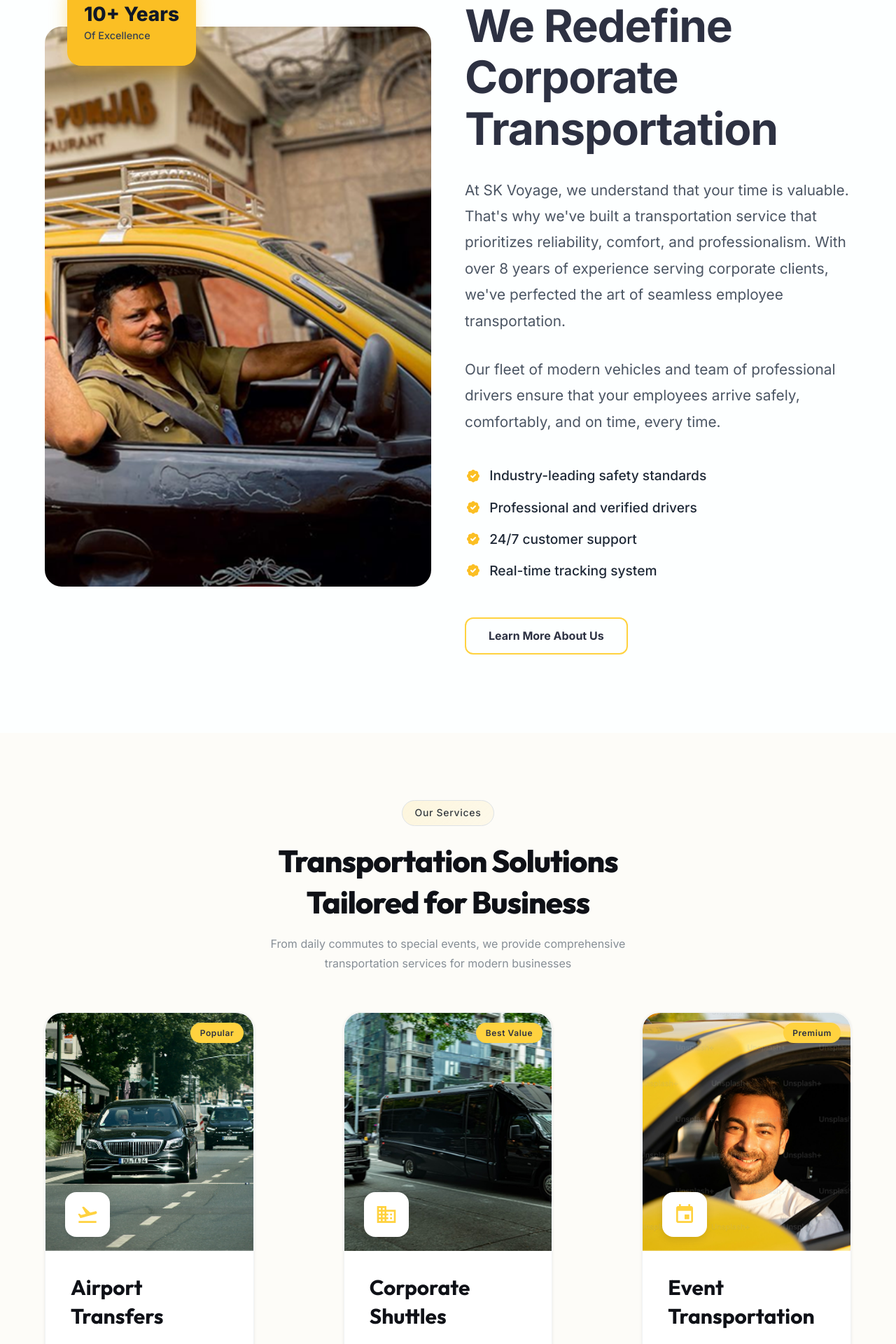
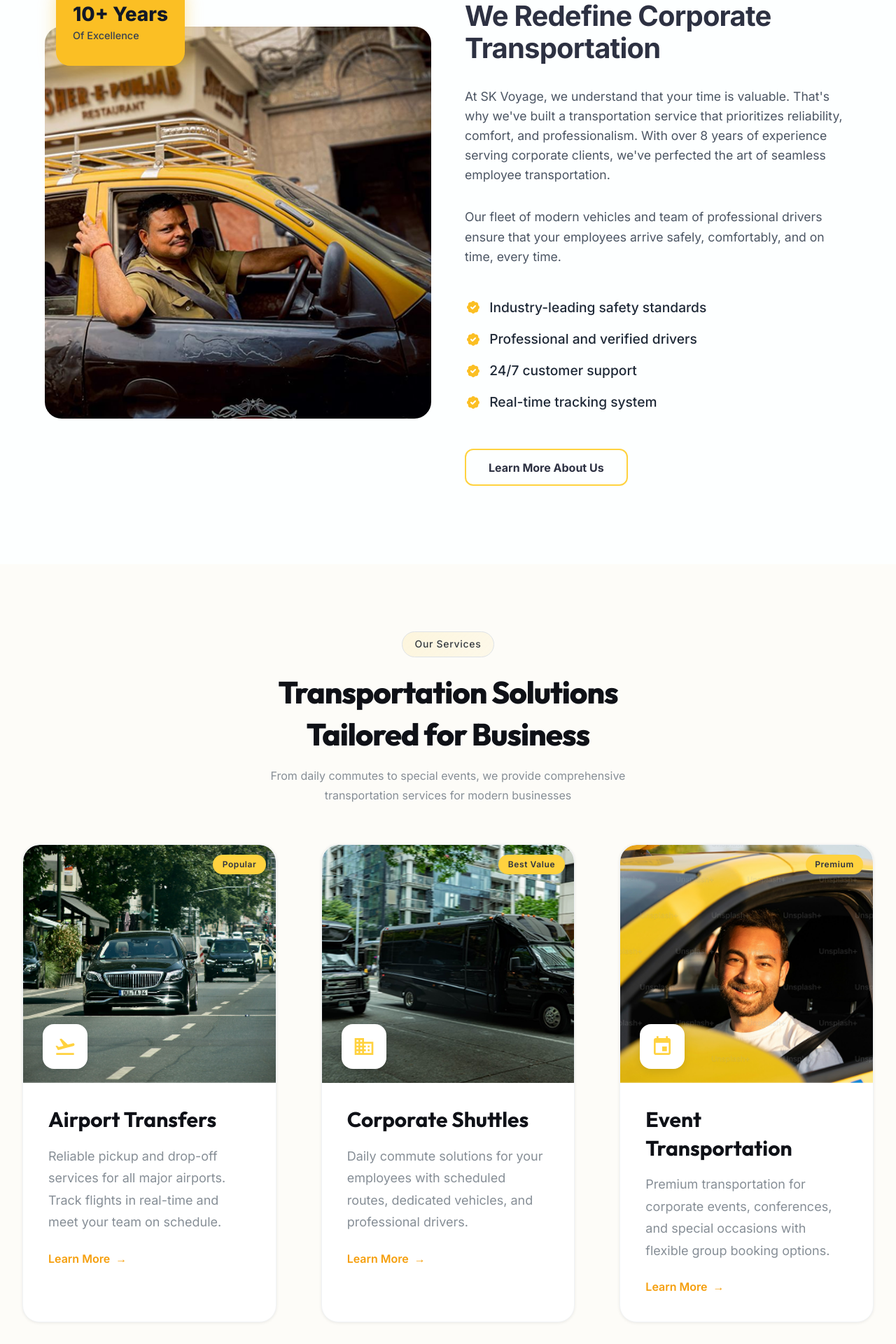
Before and after one commit to Rohithakur027/Sk_Travel_landing_page, a Next.js app: page / in a window 1280 px wide. Shown: the part 5180-7100 px from the top of the page at 70% size. Built offline with nearby package versions, Linux system fonts and the light colour scheme; no server answers.

Commit message:
fixed dimensions

```diff
--- a/components/home/ContactSection.module.css
+++ b/components/home/ContactSection.module.css
@@ -1,5 +1,5 @@
 .section {
-  padding: 5rem 0;
+  padding: 4rem 0;
   background-color: rgb(254,253,248);
 }
 
--- a/components/home/CorporateSection.module.css
+++ b/components/home/CorporateSection.module.css
@@ -35,14 +35,14 @@
 .imgWrapper {
   position: relative;
   width: 100%;
-  height: 50rem;
+  height: 35rem;
   border-radius: 1.5rem;
   overflow: hidden;
 }
 
 @media (max-width: 1024px) {
   .imgWrapper {
-    height: 35rem;
+    height: 30rem;
   }
 }
 
@@ -60,7 +60,7 @@
 .badge {
   position: absolute;
   top: -4rem;
-  left: 2rem;
+  left: 1rem;
   background-color: #fbbf24;
   border-radius: 1.25rem;
   padding: 2rem 1.5rem;
@@ -100,7 +100,7 @@
 
 .heading {
   font-family: var(--font-sans);
-  font-size: 4rem;
+  font-size: 2.5rem;
   font-weight: 700;
   color: rgba(45,49,66,1);
   line-height: 1.15;
@@ -114,9 +114,9 @@
 }
 
 .body {
-  font-size: 1.3rem;
+  font-size: 1.1rem;
   color: #4b5563;
-  line-height: 1.8;
+  line-height: 1.6;
   margin: 0;
 }
 
--- a/components/home/ServicesSection.module.css
+++ b/components/home/ServicesSection.module.css
@@ -10,7 +10,7 @@
 
   .section :global(.container) {
     max-width: 1750px;
-    padding: 0 4rem;
+    padding: 0 2rem;
   }
 }
 
@@ -61,14 +61,14 @@
 @media (min-width: 768px) {
   .grid {
     grid-template-columns: repeat(2, 1fr);
-    gap: 3rem;
+    gap: 2rem;
   }
 }
 
 @media (min-width: 1024px) {
   .grid {
     grid-template-columns: repeat(3, 1fr);
-    gap: 8rem;
+    gap: 4rem;
     width: 100%;
     margin: 0 auto;
   }
```
